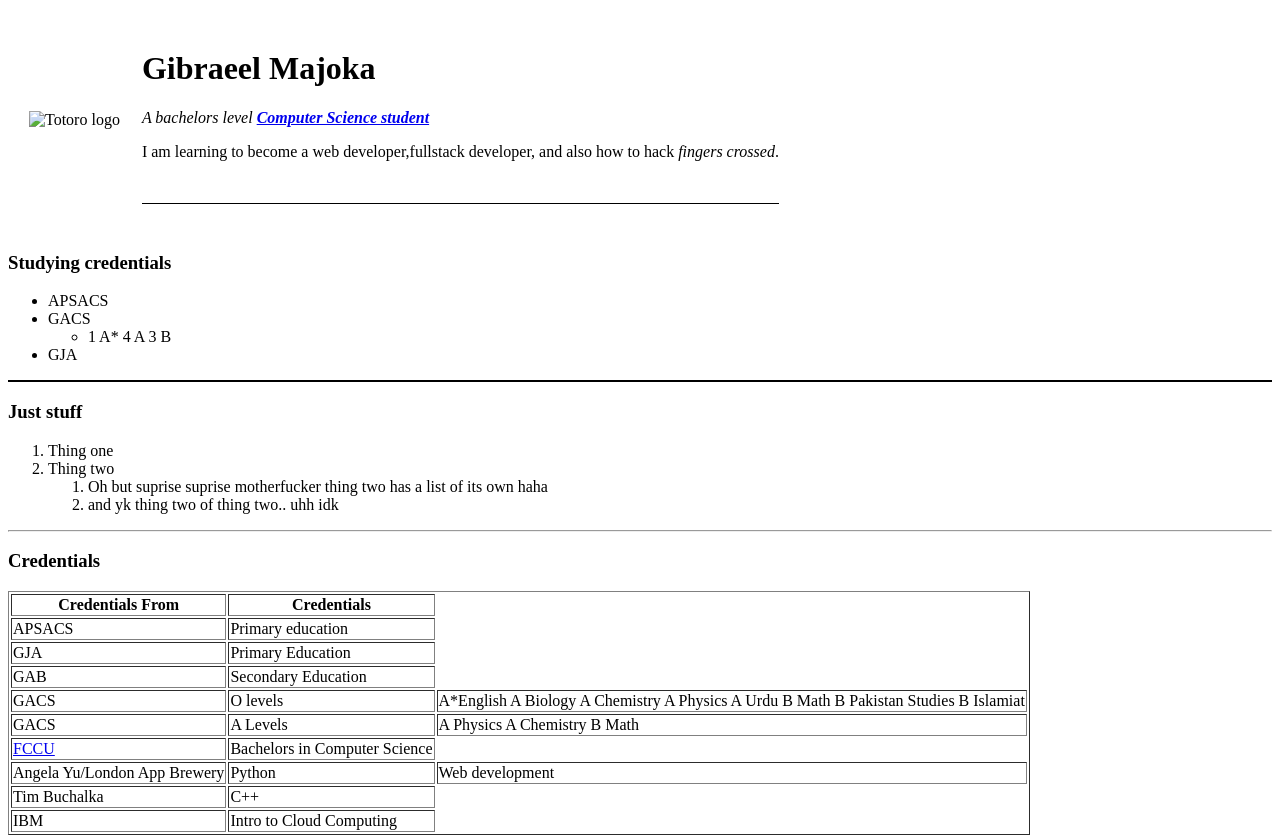
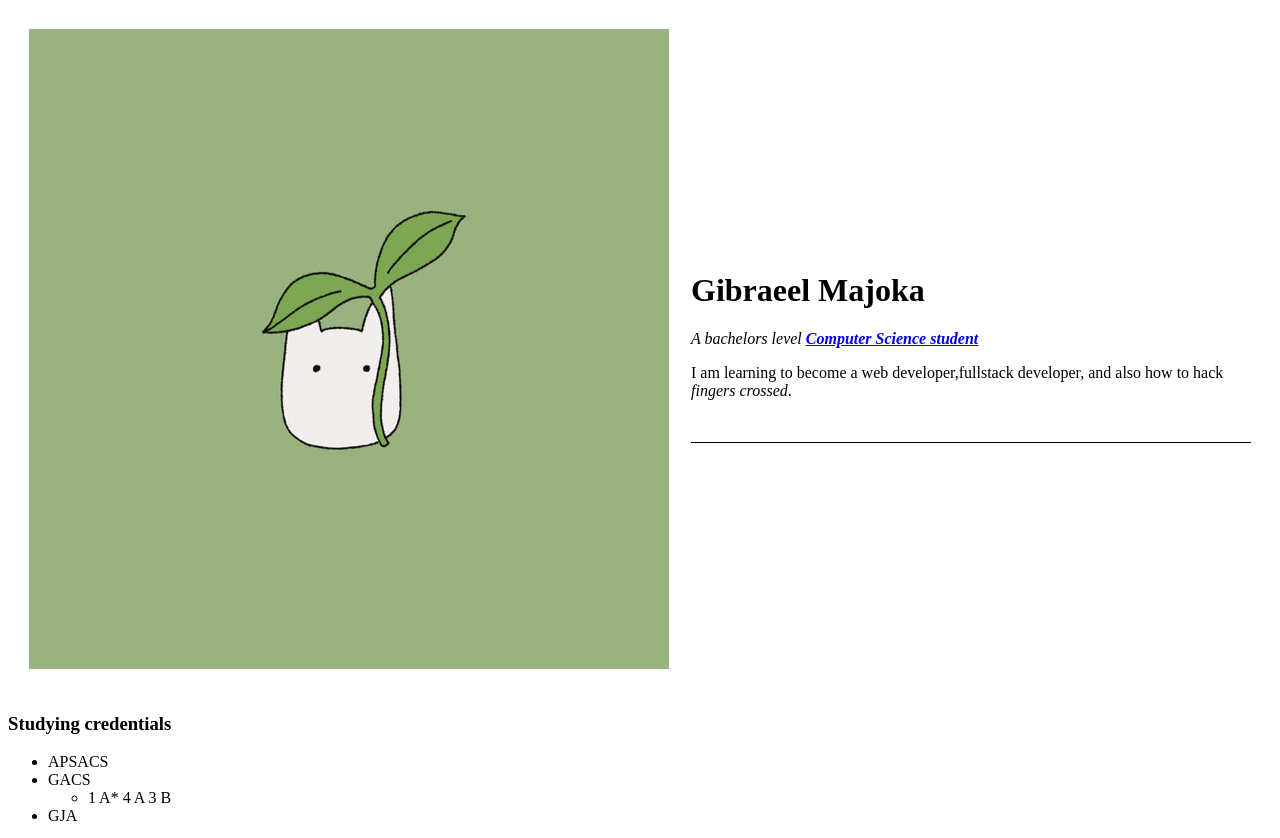
Before and after one commit to GibraeelM/cv, a plain HTML site: page index.html in a window 1280 px wide. Shown: the top 838 px of the page. Drawn offline with Linux system fonts and the light colour scheme.

Commit message:
Update index.html

```diff
--- a/index.html
+++ b/index.html
@@ -9,7 +9,7 @@
 <body>
   <table cellspacing=20>
     <tr>
-      <td> <img src="Images\Totoro logo.jpg" alt='Totoro logo' /></td>
+      <td> <img src="Totoro logo.jpg" alt='Totoro logo' /></td>
       <td>
         <h1><strong>Gibraeel Majoka</strong></h1>
         <p><em>A bachelors level <strong><a
```
